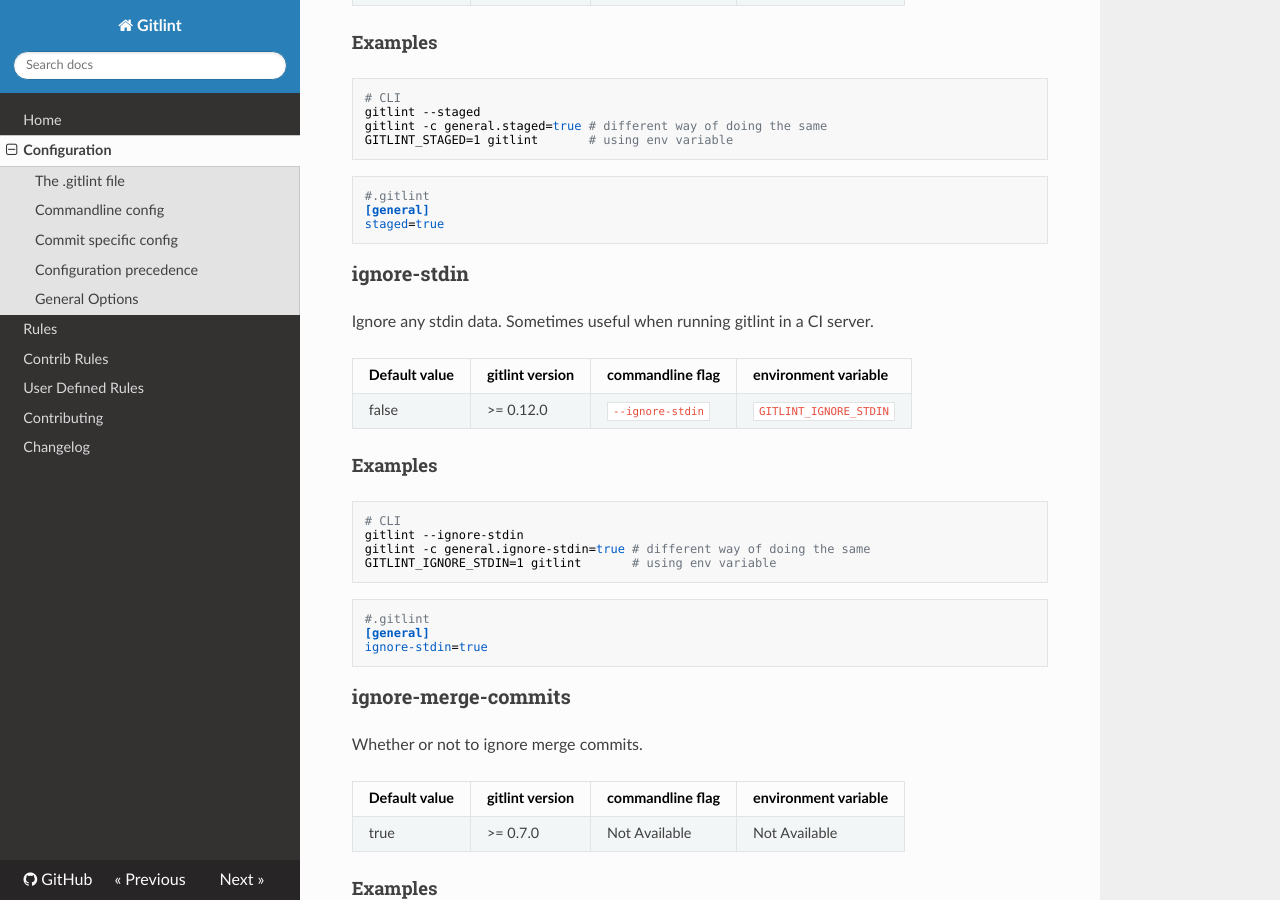
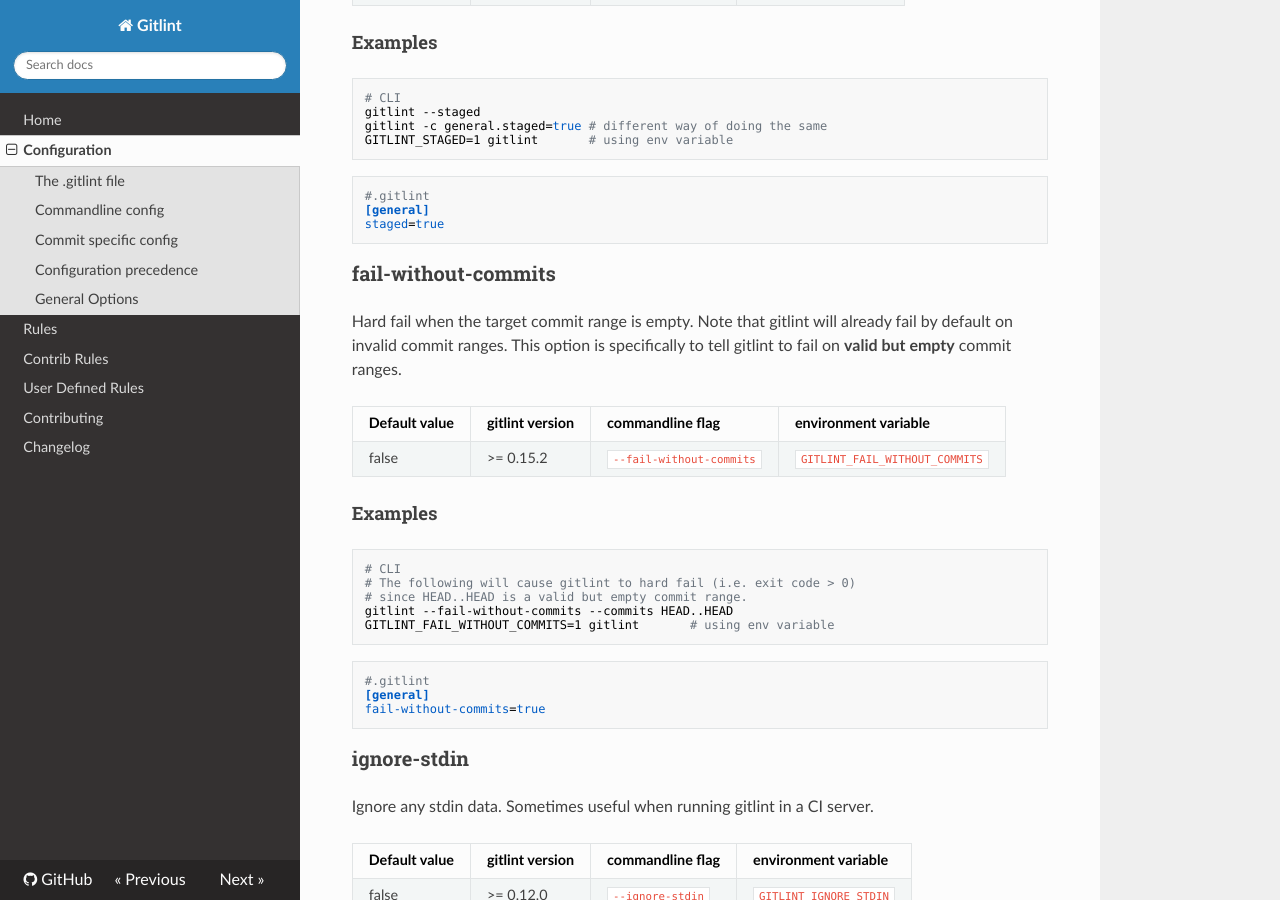
Before and after one commit to jorisroovers/gitlint, an MkDocs documentation site: the page built from docs/configuration.md, in a window 1280 px wide and 900 px high, scrolled down 6592 px. Built offline with MkDocs 1.6.1, drawn with Linux system fonts in a browser that asks for light colours; nearby versions of some CDN libraries.

Commit message:
Add --fail-without-commits CLI option
Not actually functional yet, this commit only introduces the CLI flag.

Relates to #193

````diff
--- a/docs/configuration.md
+++ b/docs/configuration.md
@@ -363,6 +363,30 @@
 staged=true
 ```
 
+### fail-without-commits
+
+Hard fail when the target commit range is empty. Note that gitlint will
+already fail by default on invalid commit ranges. This option is specifically
+to tell gitlint to fail on **valid but empty** commit ranges.
+
+Default value  |  gitlint version | commandline flag  | environment variable
+---------------|------------------|---------------------------|-----------------------
+ false         | >= 0.15.2        | `--fail-without-commits`  | `GITLINT_FAIL_WITHOUT_COMMITS`
+
+#### Examples
+```sh
+# CLI
+# The following will cause gitlint to hard fail (i.e. exit code > 0)
+# since HEAD..HEAD is a valid but empty commit range.
+gitlint --fail-without-commits --commits HEAD..HEAD
+GITLINT_FAIL_WITHOUT_COMMITS=1 gitlint       # using env variable
+```
+```ini
+#.gitlint
+[general]
+fail-without-commits=true
+```
+
 ### ignore-stdin
 
 Ignore any stdin data. Sometimes useful when running gitlint in a CI server.
````
Also changed, not shown: docs/index.md (+9 -6 lines), 4 other files.
